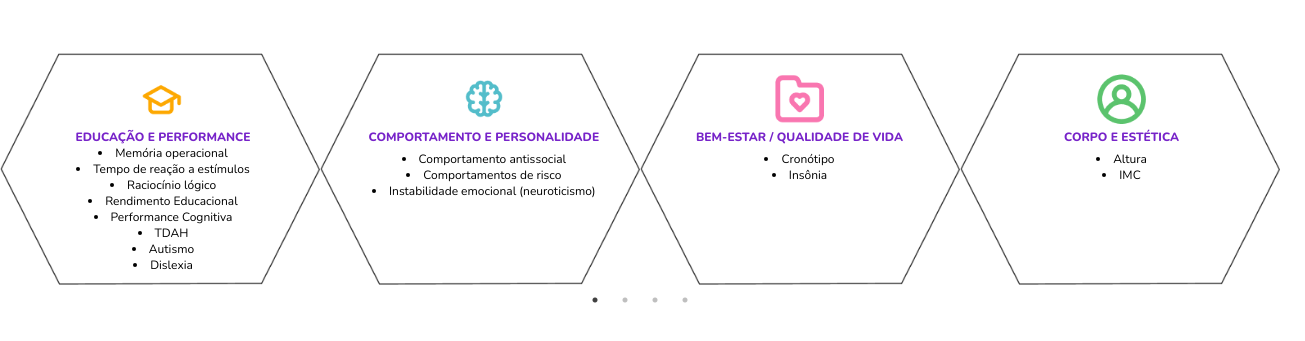
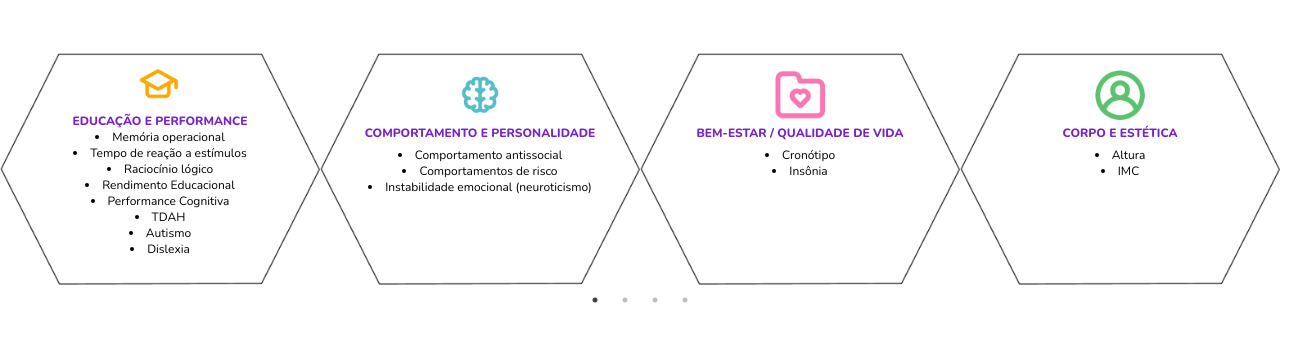
Before and after one commit to Sarahygm/slider, a website: page src/index.html in a window 1280 px wide. Shown: the part 171-512 px from the top of the page, 1305 px wide, since content can reach past the window. Drawn offline with nearby package versions, Linux system fonts and the light colour scheme.

Commit message:
alinhando conteúdo

```diff
--- a/src/index.html
+++ b/src/index.html
@@ -5,36 +5,37 @@
 	<meta charset="UTF-8">
 	<meta name="viewport" content="width=device-width, initial-scale=1.0">
 	<title>Slider</title>
-	<link href="./output.css" rel="stylesheet">
 	<link rel="preconnect" href="https://fonts.googleapis.com">
 	<link rel="preconnect" href="https://fonts.gstatic.com" crossorigin>
+	<link href="https://fonts.googleapis.com/css2?family=Nunito:ital,wght@0,200..1000;1,200..1000&display=swap"
+	rel="stylesheet">
 
 	<script src="https://code.jquery.com/jquery-3.7.1.min.js"></script>
 	<link rel="stylesheet" href="https://cdnjs.cloudflare.com/ajax/libs/slick-carousel/1.9.0/slick.min.css"
 	integrity="sha512-yHknP1/AwR+yx26cB1y0cjvQUMvEa2PFzt1c9LlS4pRQ5NOTZFWbhBig+X9G9eYW/8m0/4OXNx8pxJ6z57x0dw=="
 	crossorigin="anonymous" referrerpolicy="no-referrer" />
-	<link href="https://fonts.googleapis.com/css2?family=Nunito:ital,wght@0,200..1000;1,200..1000&display=swap"
-		rel="stylesheet">
 	<link rel="stylesheet" href="https://cdnjs.cloudflare.com/ajax/libs/slick-carousel/1.9.0/slick-theme.min.css"
 	integrity="sha512-17EgCFERpgZKcm0j0fEq1YCJuyAWdz9KUtv1EjVuaOz8pDnh/0nZxmU6BBXwaaxqoi9PQXnRWqlcDB027hgv9A=="
 	crossorigin="anonymous" referrerpolicy="no-referrer" />
 	<script src="https://cdnjs.cloudflare.com/ajax/libs/slick-carousel/1.9.0/slick.min.js"
 	integrity="sha512-HGOnQO9+SP1V92SrtZfjqxxtLmVzqZpjFFekvzZVWoiASSQgSr4cw9Kqd2+l8Llp4Gm0G8GIFJ4ddwZilcdb8A=="
 	crossorigin="anonymous" referrerpolicy="no-referrer"></script>
+
+	<link href="./output.css" rel="stylesheet">
 </head>
 
 <body>
 	<p class="text-center text-purple font-extrabold font-nunito text-5xl m-16">Saiba mais sobre<br>o resultado</p>
 	<div class="container mx-auto">
-		<div class="responsive md:flex items-center justify-center">
+		<div class="responsive items-center justify-center">
 			<div class="relative">
-				<img src="../src/img/hex.png" alt="Hexágono" width="388.81" height="281.39">
-				<div class="flex flex-col items-center text-center font-nunito absolute top-0 left-15 m-4">
+				<img src="../src/img/hex.png" alt="Hexágono">
+				<div class="flex flex-col items-center text-center font-nunito absolute top-0 text-xs w-full h-full">
 					<div class="relative h-15 w-15">
 						<img src="../src/img/img1.png" alt="" class="h-full w-full object-cover">
 					</div>
-					<p class="font-extrabold text-purple text-xs">EDUCAÇÃO E PERFORMANCE</p>
-					<ul class="list-disc list-inside text-xs leading-4">
+					<p class="font-extrabold text-purple">EDUCAÇÃO E PERFORMANCE</p>
+					<ul class="list-disc list-inside leading-4">
 						<li>Memória operacional</li>
 						<li>Tempo de reação a estímulos</li>
 						<li>Raciocínio lógico</li>
@@ -47,8 +48,8 @@
 				</div>
 			</div>
 			<div class="relative">
-				<img src="../src/img/hex.png" alt="Hexágono" width="388.81" height="281.39">
-				<div class="flex flex-col items-center text-center font-nunito absolute top-0 left-7.5 m-4">
+				<img src="../src/img/hex.png" alt="Hexágono">
+				<div class="flex flex-col items-center text-center font-nunito absolute top-0 text-xs w-full h-full pt-3">
 					<div class="relative h-15 w-15">
 						<img src="../src/img/img2.png" alt="" class="h-full w-full object-cover">
 					</div>
@@ -61,8 +62,8 @@
 				</div>
 			</div>
 			<div class="relative">
-				<img src="../src/img/hex.png" alt="Hexágono" width="388.81" height="281.39">
-				<div class="flex flex-col items-center text-center font-nunito absolute top-0 left-10 m-4">
+				<img src="../src/img/hex.png" alt="Hexágono">
+				<div class="flex flex-col items-center text-center font-nunito absolute top-0 text-xs w-full h-full pt-3">
 					<div class="relative h-15 w-15">
 						<img src="../src/img/img3.png" alt="" class="h-full w-full object-cover">
 					</div>
@@ -74,8 +75,8 @@
 				</div>
 			</div>
 			<div class="relative">
-				<img src="../src/img/hex.png" alt="Hexágono" width="388.81" height="281.39">
-				<div class="flex flex-col items-center text-center font-nunito absolute top-0 left-22 m-4">
+				<img src="../src/img/hex.png" alt="Hexágono">
+				<div class="flex flex-col items-center text-center font-nunito absolute top-0 text-xs w-full h-full pt-3">
 					<div class="relative h-15 w-15">
 						<img src="../src/img/img4.png" alt="" class="h-full w-full object-cover">
 					</div>
@@ -87,8 +88,8 @@
 				</div>
 			</div>
 			<div class="relative">
-				<img src="../src/img/hex.png" alt="Hexágono" width="388.81" height="281.39">
-				<div class="flex flex-col items-center text-center font-nunito absolute top-0 left-16 m-4">
+				<img src="../src/img/hex.png" alt="Hexágono">
+				<div class="flex flex-col items-center text-center font-nunito absolute top-0 text-xs w-full h-full pt-3">
 					<div class="relative h-15 w-15">
 						<img src="../src/img/img5.png" alt="" class="h-full w-full object-cover">
 					</div>
@@ -103,8 +104,8 @@
 				</div>
 			</div>
 			<div class="relative">
-				<img src="../src/img/hex.png" alt="Hexágono" width="388.81" height="281.39">
-				<div class="flex flex-col items-center text-center font-nunito absolute top-0 left-20 m-4">
+				<img src="../src/img/hex.png" alt="Hexágono">
+				<div class="flex flex-col items-center text-center font-nunito absolute top-0 text-xs w-full h-full pt-3">
 					<div class="relative h-15 w-15">
 						<img src="../src/img/img6.png" alt="" class="h-full w-full object-cover">
 					</div>
@@ -118,8 +119,8 @@
 				</div>
 			</div>
 			<div class="relative">
-				<img src="../src/img/hex.png" alt="Hexágono" width="388.81" height="281.39">
-				<div class="flex flex-col items-center text-center font-nunito absolute top-0 left-22 m-4">
+				<img src="../src/img/hex.png" alt="Hexágono">
+				<div class="flex flex-col items-center text-center font-nunito absolute top-0 text-xs w-full h-full pt-3">
 					<div class="relative h-15 w-15">
 						<img src="../src/img/img7.png" alt="" class="h-full w-full object-cover">
 					</div>
@@ -135,8 +136,10 @@
 	</div>
 
 
+
 	<script>
 $('.responsive').slick({
+			arrows: false,
 			dots: true,
 			infinite: false,
 			speed: 500,
@@ -148,7 +151,7 @@ $('.responsive').slick({
 					settings: {
 						slidesToShow: 3,
 						slidesToScroll: 3,
-						infinite: true,
+						infinite: false,
 						dots: true
 					}
 				},
@@ -156,7 +159,7 @@ $('.responsive').slick({
 					breakpoint: 600,
 					settings: {
 						slidesToShow: 2,
-						slidesToScroll: 2
+						slidesToScroll: 1
 					}
 				},
 				{
@@ -171,3 +174,4 @@ $('.responsive').slick({
 	</script>
 
 </body>
+</html>
--- a/tailwind.config.js
+++ b/tailwind.config.js
@@ -17,7 +17,12 @@ module.exports = {
         17 : '68px',
         18 : '72px',
         22 : '88px',
-      }
+      },
+
+      fontSize: {
+        xxs: ['10px', '12px'],
+      },
+
     },
   },
   plugins: [],
```
Also changed, not shown: src/output.css. Lines whose indentation alone changed are shown as unchanged.
